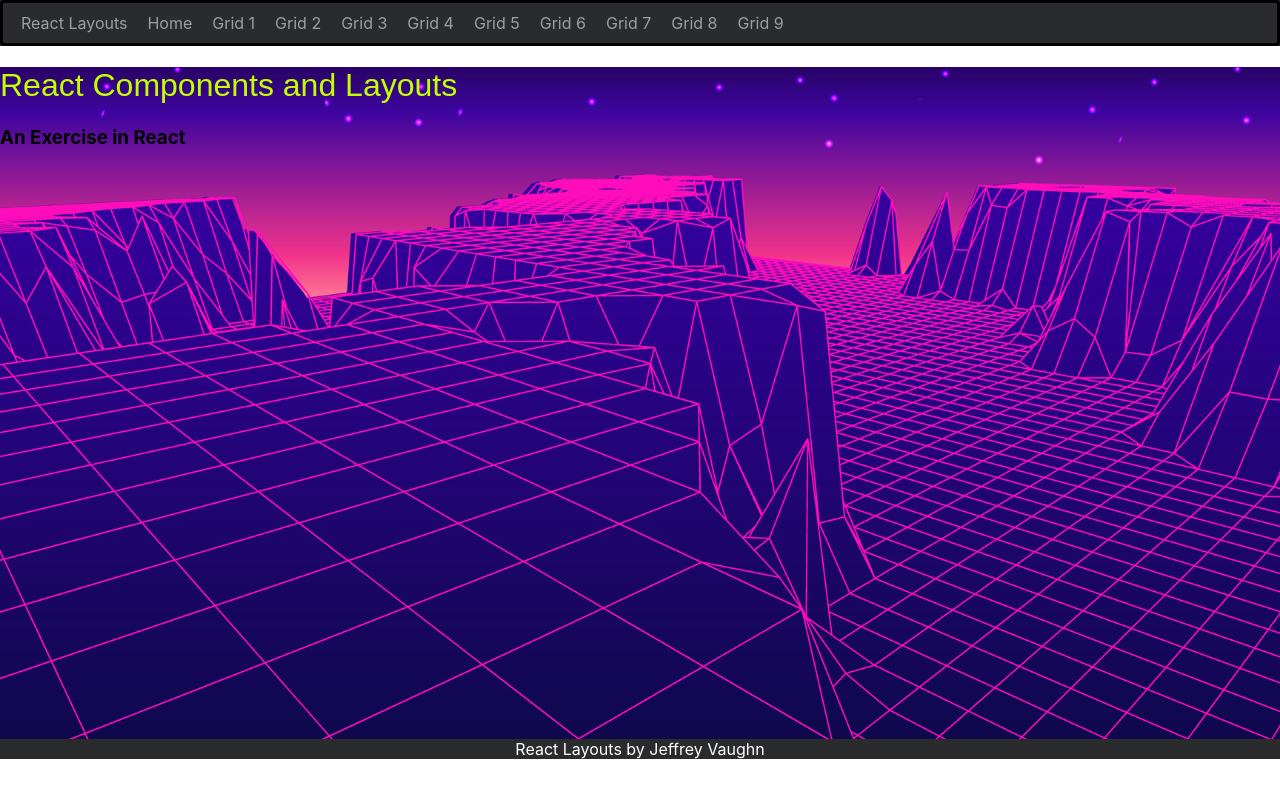
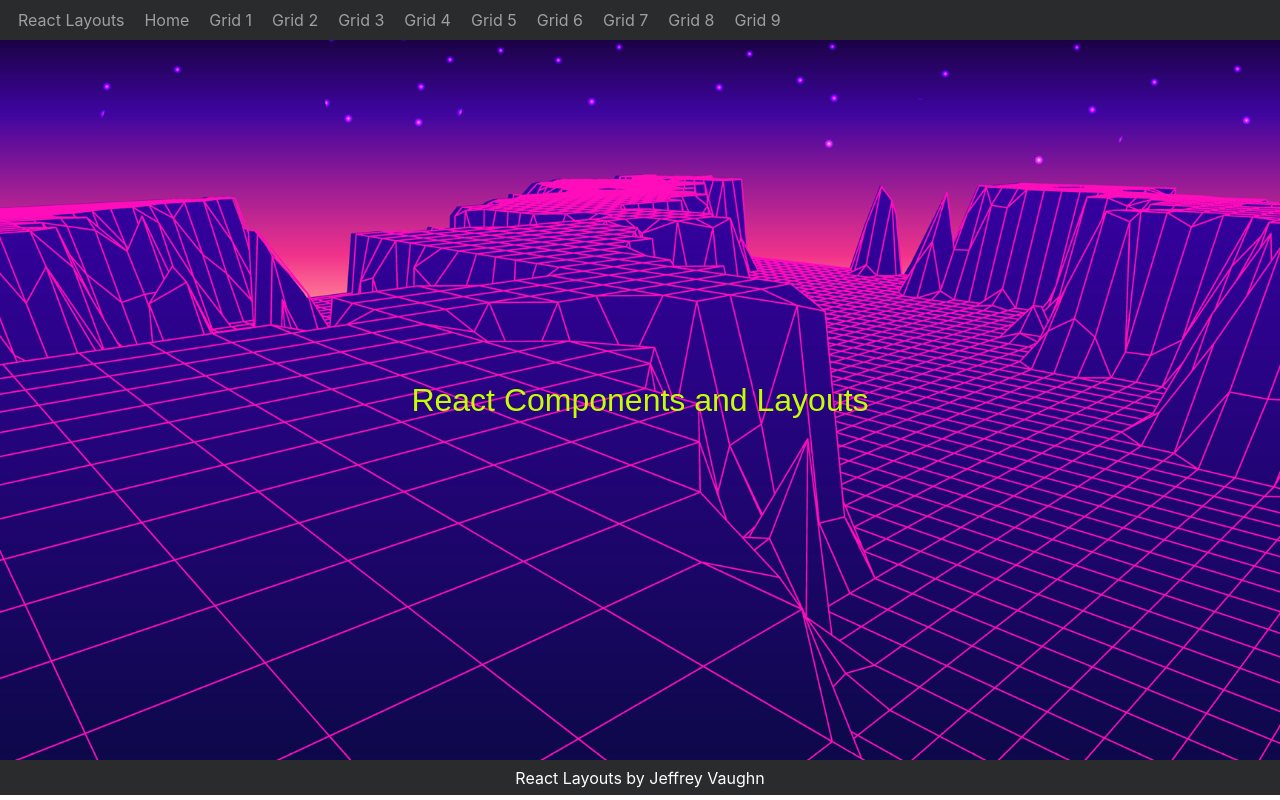
Before and after one commit to jvaughn1230/react-components-and-layouts, a React (Create React App) app: page / in a window 1280 px wide. Built offline with nearby package versions, Linux system fonts and the light colour scheme; a web font is replaced by a local one.

Commit message:
adding home route

```diff
--- a/src/App.css
+++ b/src/App.css
@@ -1,7 +1,15 @@
-body{
+html, body {
+  height: 100vh;
+  width: 100vw;
+}
+
+*{
+  box-sizing: border-box;
+}
+
+body {
   margin: auto 0;
 }
-
 .darkBG {
   background-color: #292b2c;
 }
@@ -10,17 +18,13 @@ body{
   color: #f8f9fa;
 }
 
-.minHeight{
-  min-height: 80vh;
+.main{
+  min-height: 100vh;
 }
 
-.center {
-  display: 'flex';
-  align-items: 'center';
-  justify-Content: 'center';
-  height: '100vh';
-}
-
-.main{
-  height: 100%;
-}
+/* .main{
+  display: flex;
+  min-height: 100vh;
+  flex-direction: column;
+  /* justify-content: space-between; */
+/*} */
--- a/src/App.js
+++ b/src/App.js
@@ -3,8 +3,8 @@ import {Route, Routes} from 'react-router-dom';
 
 import Navbar from './components/Navbar/Navbar';
 
-import Home from './routes/Home';
-import Grid1 from './routes/Grid1';
+import Home from './routes/Home/Home';
+import Grid1 from './routes/Grid1/Grid1';
 import Grid2 from './routes/Grid2';
 import Grid3 from './routes/Grid3';
 import Footer from './components/Footer/Footer';
--- a/src/components/Footer/Footer.css
+++ b/src/components/Footer/Footer.css
@@ -1,5 +1,8 @@
 footer {
     text-align: center;
+    padding-top: 7.5px;
+    padding-bottom: 7.5px;
+    bottom: 0;
 }
 
 .footer-content{
--- a/src/components/Navbar/Navbar.css
+++ b/src/components/Navbar/Navbar.css
@@ -3,8 +3,6 @@
     list-style: none;
     font-size: 1rem;
     margin: 0;
-    border: solid black;
-    border-radius: 4px;
     padding-left: 8px;
 }
 
@@ -30,7 +28,7 @@ a:hover{
     color: #f5f5f6;
 }
 
-a .title {
+a.title {
     font-size: 1.25rem;
     margin-right: 16px;
     color: white !important;
--- a/src/routes/Grid1.jsx
+++ /dev/null
@@ -1,9 +0,0 @@
-import React from 'react'
-
-function Grid1() {
-  return (
-    <div>Grid1</div>
-  )
-}
-
-export default Grid1;
--- /dev/null
+++ b/src/routes/Grid1/Grid1.css
@@ -0,0 +1,17 @@
+.container {
+    display: flex;
+    justify-content: center;
+    justify-items: start;
+}
+
+.col{
+    height: 100%;
+}
+
+.col1{
+    background-color: blue;
+}
+
+.col2{
+    background-color: purple;
+}
--- /dev/null
+++ b/src/routes/Grid1/Grid1.jsx
@@ -0,0 +1,18 @@
+import React from 'react'
+
+import './Grid1.css';
+
+function Grid1() {
+  return (
+    <div className='container'>
+      <div className='col1 col'>
+        <h1>COL 1</h1>
+      </div>
+      <div className='col2 col'>
+        <h1>COL 2</h1>
+      </div>
+    </div>
+  )
+}
+
+export default Grid1;
--- a/src/routes/Home.css
+++ b/src/routes/Home/Home.css
@@ -5,7 +5,7 @@
     background-position: center;
     background-size: cover;
     background-attachment: fixed;
-    height: 84vh;
+    height: 90vh;
 }
 
 .homeText {
@@ -14,3 +14,10 @@
     font-style: normal;
     color: rgb(195, 255, 0);
   }
+
+  .main-container {
+    display: flex;
+    align-items: center;
+    justify-content: center;
+    height: 90vh
+  }
--- a/src/routes/Home.jsx
+++ b/src/routes/Home/Home.jsx
@@ -4,9 +4,8 @@ import './Home.css';
 function Home() {
   return (
     <div className='homeBG'>
-        <div className='center'>
+        <div className='main-container'>
             <h1 className='homeText'>React Components and Layouts</h1>
-            <h3>An Exercise in React</h3>
         </div>
     </div>
   )
```
